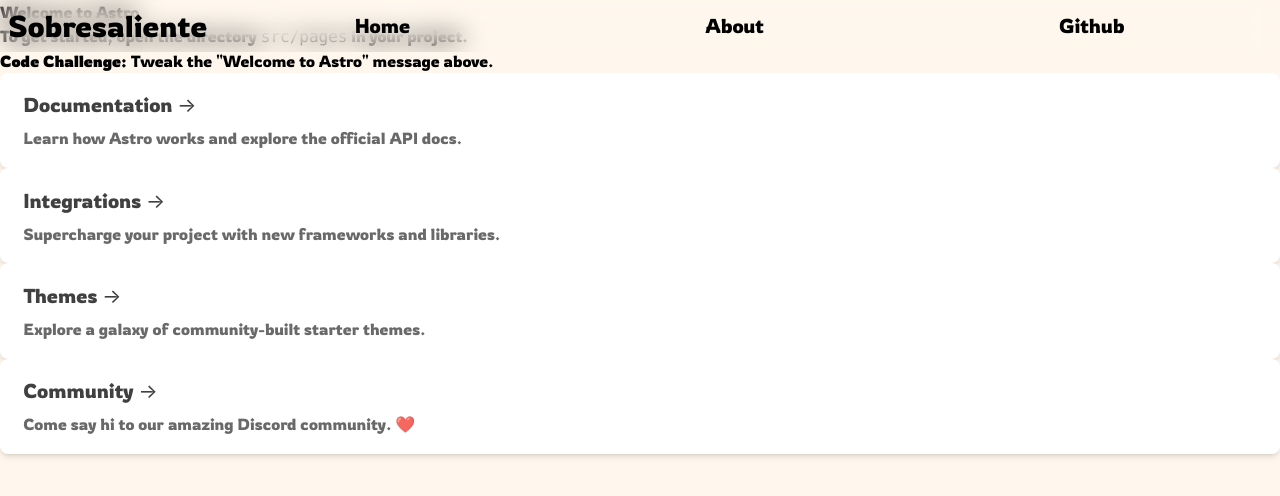
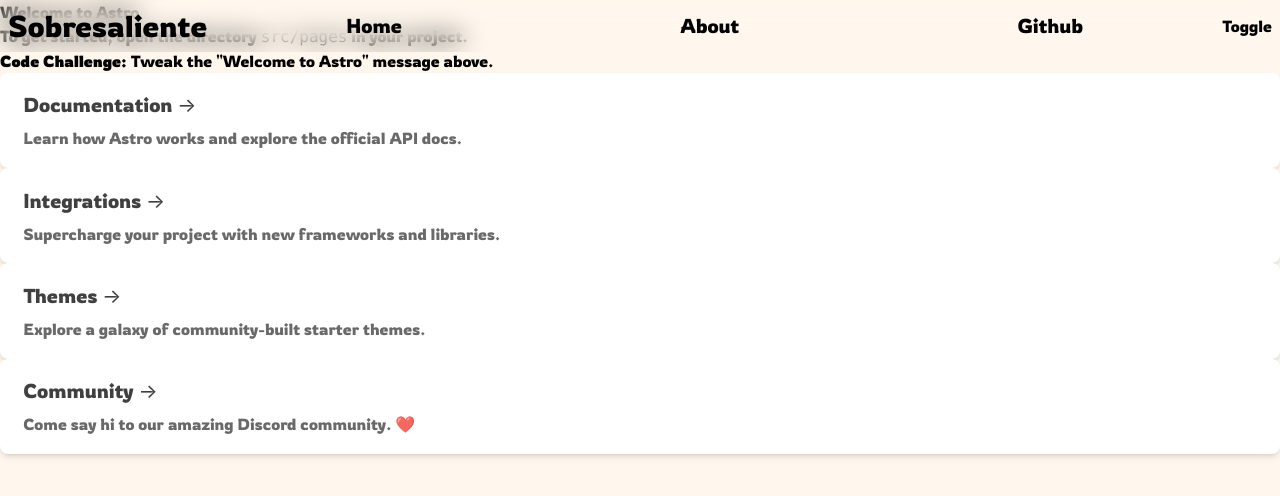
Before and after one commit to sobresaliente/my-world, an Astro site: page / in a window 1280 px wide. Built offline with nearby package versions, Linux system fonts and the light colour scheme; Astro itself is replaced by a stand-in of ours.

Commit message:
Add toggle button prototype

```diff
--- a/src/components/Header.astro
+++ b/src/components/Header.astro
@@ -1,3 +1,9 @@
+---
+import { ToggleTheme } from "./ToggleTheme.jsx";
+
+
+---
+
 <header class="fixed w-full backdrop-blur-md flex justify-between p-2">
     <h1 class="text-3xl">Sobresaliente</h1>
     <nav class="w-full text-xl">
@@ -5,7 +11,7 @@
             <li><a href="/">Home</a></li>
             <li><a href="/about">About</a></li>
             <li><a href="https://github.com/sobresaliente">Github</a></li>
-
         </ul>
     </nav>
+    <ToggleTheme />
 </header>
--- /dev/null
+++ b/src/components/ToggleTheme.tsx
@@ -0,0 +1,24 @@
+import { useState } from "react"
+
+export const ToggleTheme = () => {
+    const [theme, setTheme] = useState(() => {
+
+        if (import.meta.env.SSR) {
+            return undefined;
+        }
+
+        if (typeof localStorage !== 'undefined' && localStorage.getItem('theme')) {
+            return localStorage.getItem('theme');
+        }
+
+        if (window.matchMedia('(prefers-color-scheme: dark)').matches) {
+            return 'dark';
+        }
+
+        return 'light';
+    });
+
+
+
+    return <button type="button">Toggle</button>
+}
```
Also changed, not shown: 1 other file.
